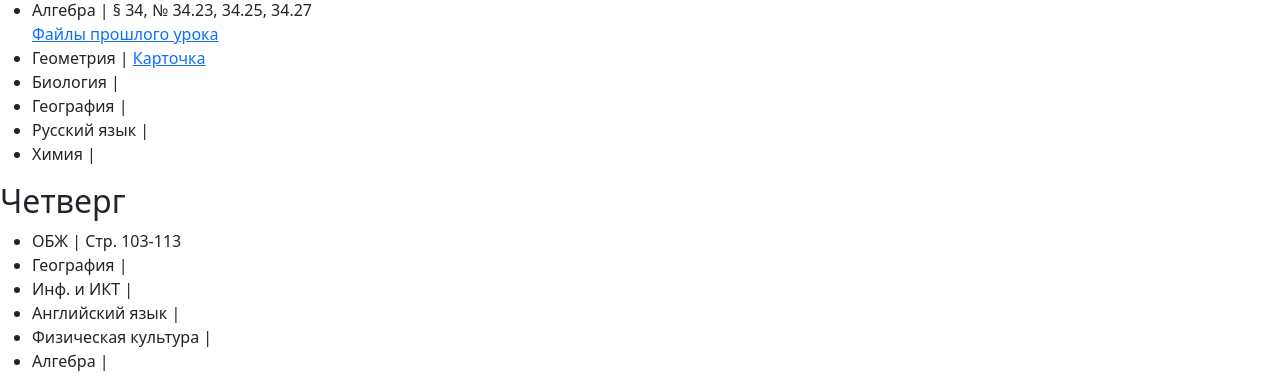
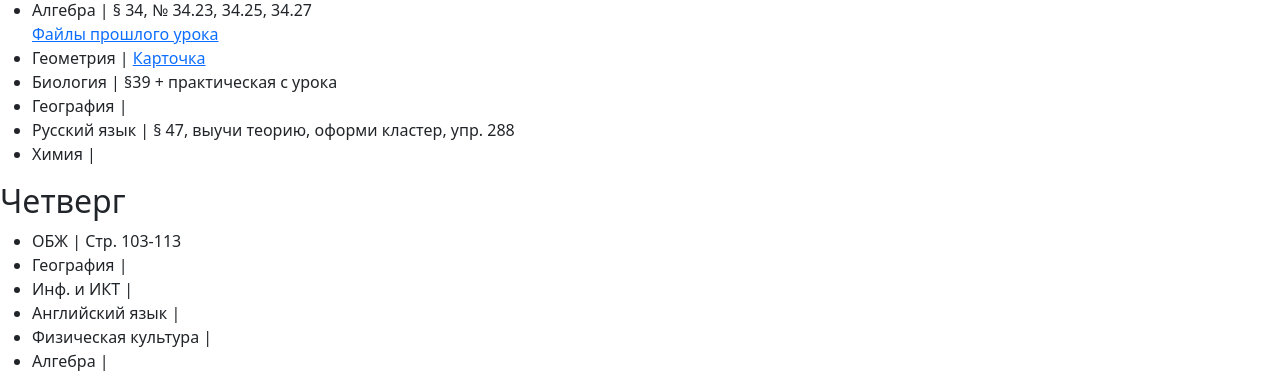
Before and after one commit to UltroA/ultroa.github.io, a plain HTML site: page index.html in a window 1280 px wide. Shown: the part 709-1095 px from the top of the page. Drawn offline with nearby package versions, Linux system fonts and the light colour scheme.

Commit message:
Update index.html

```diff
--- a/index.html
+++ b/index.html
@@ -64,9 +64,9 @@
             <li>Алгебра | § 34, № 34.23, 34.25, 34.27</li>
             <a href="https://edu-storage-2.gounn.ru/storage/a77a174a7a7087aea2225ff112f84854?filename=%D0%90%D0%BB%D0%B3%D0%B5%D0%B1%D1%80%D0%B0+8%D0%91+1.02.pdf&domain=arzamaslicey">Файлы прошлого урока</a>
             <li>Геометрия | <a href="geom-02.02.22.docx">Карточка</a></li>
-            <li>Биология | </li>
+            <li>Биология | §39 + практическая с урока</li>
             <li>География | </li>
-            <li>Русский язык | </li>
+            <li>Русский язык | § 47, выучи теорию, оформи кластер, упр. 288</li>
             <li>Химия | </li>
         </ul>
 
```
